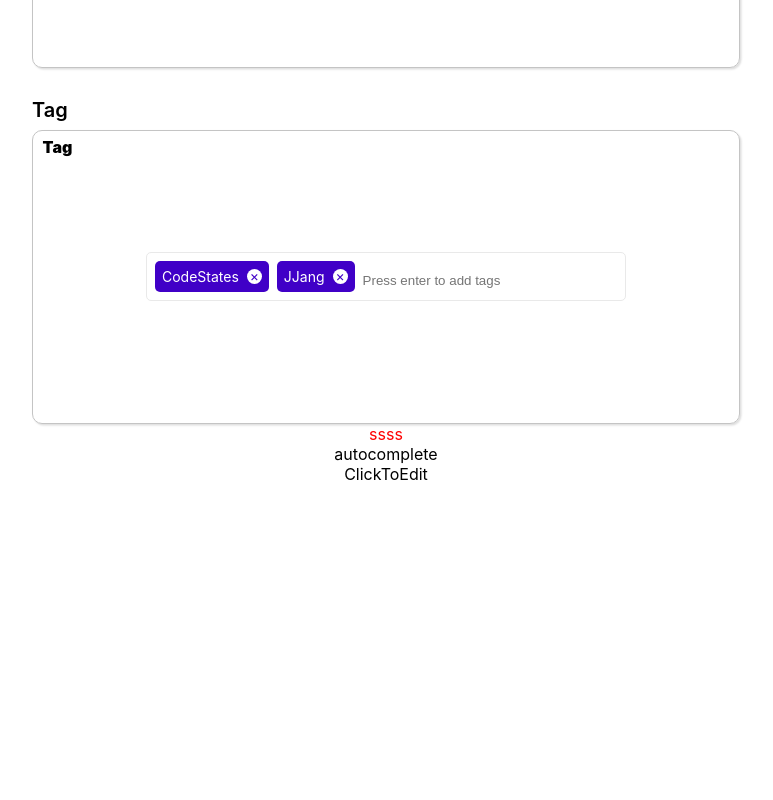
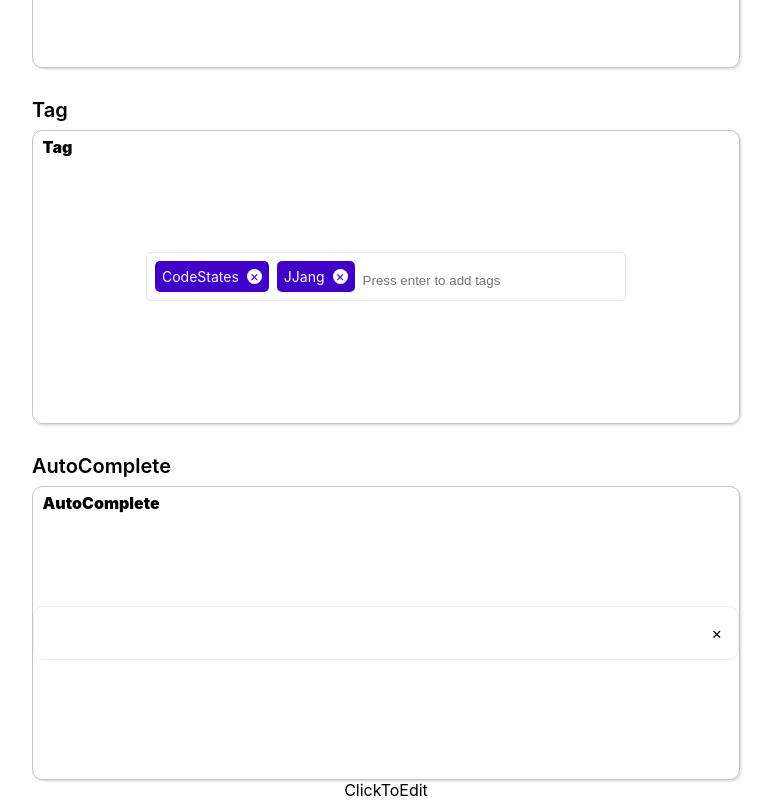
Before and after one commit to hinyc/wanted_pre_onboarding, a React (Create React App) app in the folder custom-component/: page / in a window 1280 px wide. Shown: the part 1001-1801 px from the top of the page, without its empty margins (254-1027 px from the left). Before the commit the page ends 1485 px from the top, so only its background shows below. Built offline with nearby package versions, Linux system fonts and the light colour scheme.

Commit message:
[Feat] AutoComplete component 생성
- 자동완성기능 구현
- x 클릭시 input value 값 초기화화

```diff
--- a/custom-component/src/component/AutoComplete.js
+++ b/custom-component/src/component/AutoComplete.js
@@ -1,13 +1,95 @@
+/* eslint-disable array-callback-return */
+import { useState } from 'react';
 import styled from 'styled-components';
-const Container = styled.div`
-  color: red;
+import { Container, SmallTitle, SubTitle } from './Common';
+
+const boxShadow = '0 4px 6px #d8d9d9';
+
+const InputContainer = styled.div`
+  border: 1px solid #f0f0f1;
+  border-radius: ${({ dropDownList }) => (dropDownList.length > 0 ? '10px 10px 0 0' : '10px')};
+  display: flex;
+  justify-content: space-between;
+  padding: 16px;
+  width: 100%;
+  position: relative;
+  > input {
+    font-size: 16px;
+    width: 100%;
+    border: none;
+    :focus {
+      outline: none;
+    }
+  }
+  > span.delete {
+    :hover {
+      cursor: pointer;
+    }
+  }
+  &:focus-within {
+    box-shadow: ${boxShadow};
+  }
 `;
 
+const DropDownContainer = styled.div`
+  background-color: #ffffff;
+  border: 1px solid #f0f0f1;
+  border-radius: 0 0 10px 10px;
+  width: 100%;
+  padding: 7px 0;
+  position: absolute;
+  left: 0;
+  top: 171px;
+  box-shadow: ${boxShadow};
+  > div.list {
+    font-size: 14px;
+    padding-left: 16px;
+    :hover {
+      background-color: #efefef;
+    }
+  }
+`;
+
+const AutoCompleteList = ['rustic', 'antique', 'vinyl', 'vintage', 'refurbished', '신품', '빈티지', '중고A급', '중고B급', '골동품'];
+
 export default function AutoComplete() {
+  const [inputValue, setInputValue] = useState('');
+
+  const dropDownList = AutoCompleteList.filter((el) => {
+    if (inputValue !== '') {
+      return el.includes(inputValue);
+    }
+  });
+
+  const deleteInputValue = () => {
+    setInputValue('');
+  };
+
   return (
     <>
-      <Container>ssss</Container>
-      <div>autocomplete</div>
+      <SubTitle>AutoComplete</SubTitle>
+      <Container>
+        <SmallTitle>AutoComplete</SmallTitle>
+        <InputContainer dropDownList={dropDownList}>
+          <input value={inputValue} onChange={(e) => setInputValue(e.target.value)} />
+          <span className="delete" onClick={deleteInputValue}>
+            ×
+          </span>
+        </InputContainer>
+        {dropDownList.length > 0 ? (
+          <DropDownContainer>
+            {dropDownList.map((el, idx) => (
+              <div
+                className="list" //
+                key={idx}
+                onClick={() => setInputValue(el)}
+              >
+                {el}
+              </div>
+            ))}
+          </DropDownContainer>
+        ) : null}
+      </Container>
     </>
   );
 }
```
